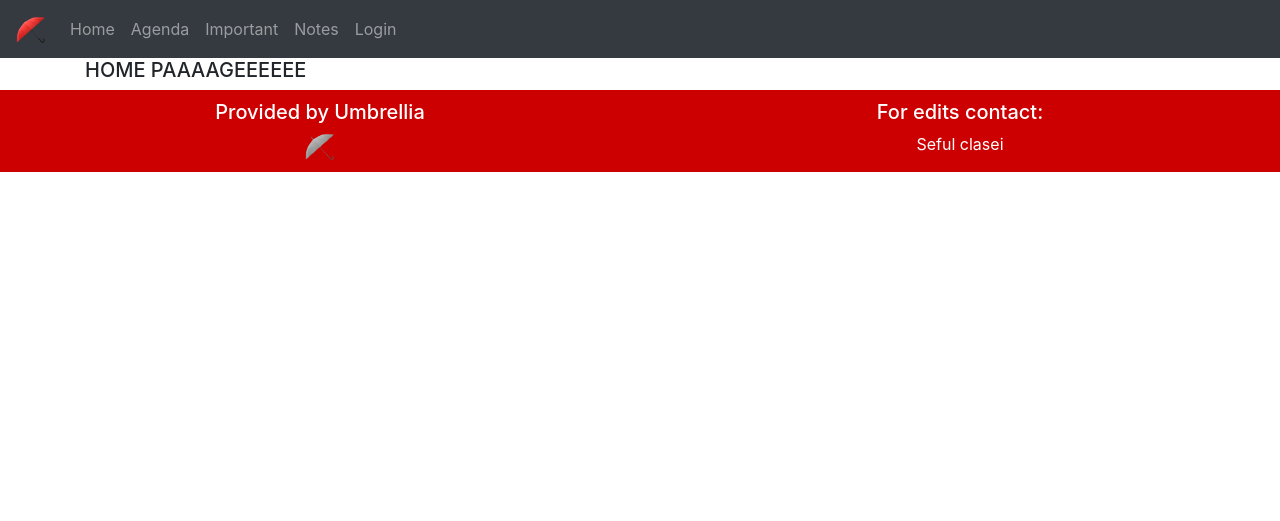
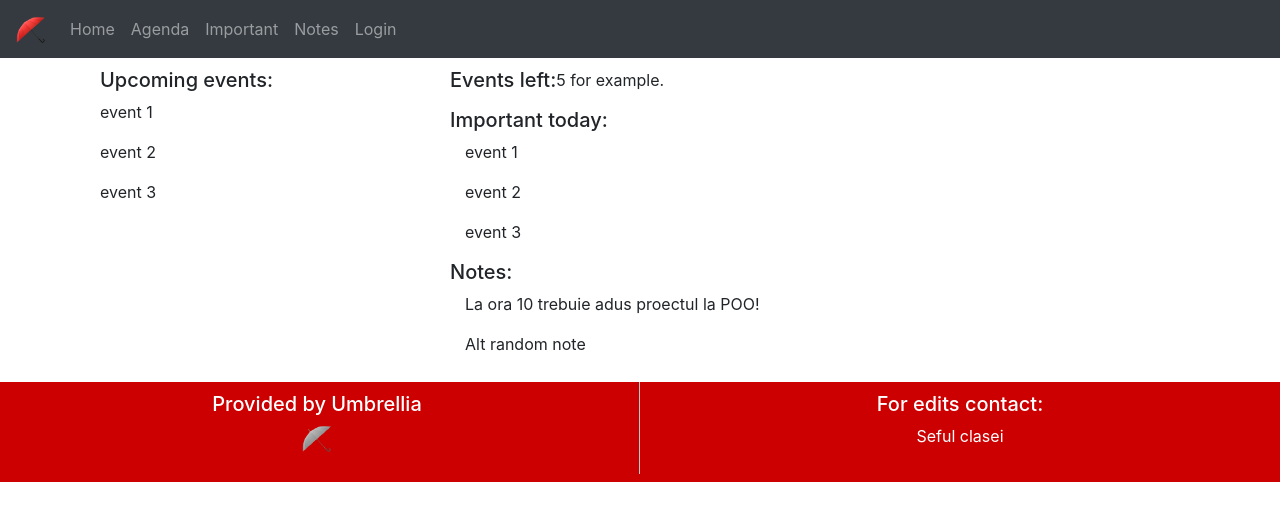
Before and after one commit to iwzkid/time.umbrellia.xyz, a PHP site: page /index.php?page=home in a window 1280 px wide. Shown: the top 521 px of the page. Run offline with PHP 8.4, Linux system fonts and the light colour scheme.

Commit message:
aded dummy content

```diff
--- a/css/style.css
+++ b/css/style.css
@@ -4,11 +4,16 @@
     width: 30px;
 }
 
-/* CONTENT */
+/* CONTENT GLOBAL */
+body {
+    height: 100%;
+}
 
-h1 {
-    color: aqua;
+#global_content_position {
+    padding-top: 10px;
+    padding-bottom: 10px;
 }
+
 
 /* FOOTER.php */
 
@@ -17,13 +22,41 @@ h1 {
     background-color: #cc0000;
     color: white;
     text-align: center;
+    min-height: 100px;
+}
+
+#footer_column_1,
+#footer_column_2 {
+    padding-top: 10px;
+    padding-bottom: 10px;
+}
+
+#footer_column_1 {
+    padding-right: 20px;
+    border-right: 1px solid #ccc;
 }
 
 #black_umbrellia {
     width: 30px;
 }
 
-#footer_column_1,
-#footer_column_2 {
-    padding-top: 10px;
+/*PAGE SPECIFIC CSS*/
+
+/*CALENDAR*/
+
+hr {
+    width: 100%;
+    height: 1px;
+    margin-top: 0;
 }
+
+#calendar {
+    width: 100%;
+}
+
+/*NAVIG of AGENDA*/
+
+#navig {
+    padding-bottom: 10px;
+    font-size: 15px;
+}
--- a/inc/header.php
+++ b/inc/header.php
@@ -60,4 +60,4 @@
 
 </header>
 
-<div class="container">
+<div class="container" id="global_content_position">
--- a/inc/home.php
+++ b/inc/home.php
@@ -1,9 +1,21 @@
 <?php
 #HOME PAGE
-
-include 'home/upcoming.php';
-include 'home/reports_today.php';
-include 'home/important_today.php';
-
 ?>
-<h5>HOME PAAAAGEEEEEE</h5>
+<div class="containter-fluid">
+    <div class="row">
+        <div class="col-md-4 col-sm-12">
+            <?php include 'home/upcoming.php';?>
+        </div>
+        <div class="col-md-8 col-sm-12">
+            <div class="row">
+                <?php include 'home/reports_today.php';?>
+            </div>
+            <div class="row">
+                <?php include 'home/important_today.php';?>
+            </div>
+            <div class="row">
+                <?php include 'home/notes_today.php';?>
+            </div>
+        </div>
+    </div>
+</div>
--- a/inc/home/important_today.php
+++ b/inc/home/important_today.php
@@ -1,2 +1,12 @@
 <?php
 #DISPLAYS IMPORTANT EVENTS FOR TODAY
+?>
+
+<div class="container-fluid" id="important_today">
+    <div class="row">
+        <h5> Important today: </h5>
+    </div>
+        <p> event 1 </p>
+        <p> event 2 </p>
+        <p> event 3 </p>
+</div>
--- a/inc/home/notes_today.php
+++ b/inc/home/notes_today.php
@@ -1,2 +1,11 @@
 <?php
 #DISPLAYS NOTES FOR TODAY
+?>
+
+<div class="container-fluid" id="notes_today">
+    <div class="row">
+        <h5> Notes: </h5>
+    </div>
+        <p> La ora 10 trebuie adus proectul la POO! </p>
+        <p> Alt random note </p>
+</div>
--- a/inc/home/reports_today.php
+++ b/inc/home/reports_today.php
@@ -1,2 +1,10 @@
 <?php
 #DISPLAYS TODAY's COUNT of EVENTS
+?>
+
+<div class="container-fluid" id="reports_today">
+    <div class="row">
+        <h5>Events left: </h5>
+        <p> 5 for example. </p>
+    </div>
+</div>
--- a/inc/home/upcoming.php
+++ b/inc/home/upcoming.php
@@ -1,2 +1,10 @@
 <?php
 #UPCOMING 3 EVENTS
+?>
+
+<div class="container-fluid" id="upcoming events">
+    <h5> Upcoming events: </h5>
+    <p> event 1 </p>
+    <p> event 2 </p>
+    <p> event 3 </p>
+</div>
```
Also changed, not shown: inc/agenda.php (+9 -2 lines), inc/agenda/calendar.php (+32 -0 lines), inc/agenda/navig.php (+11 -0 lines).
